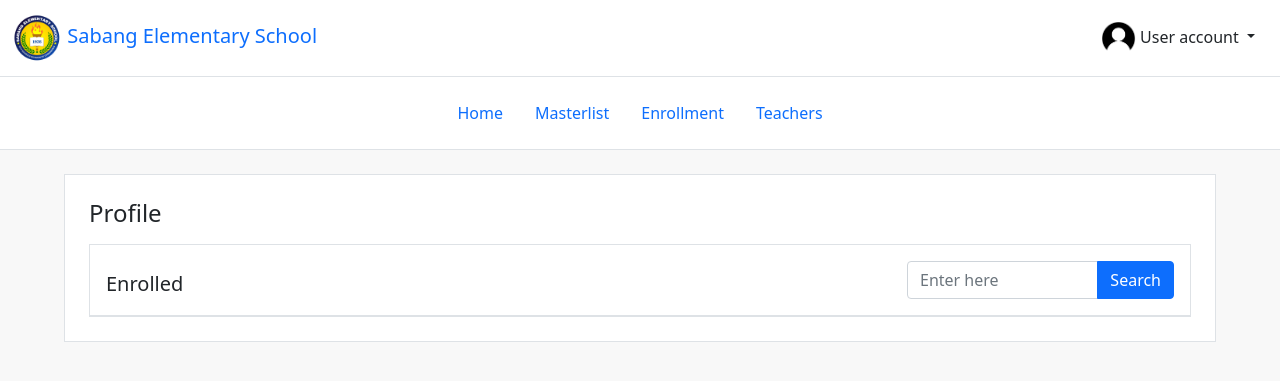
After one commit to justine-135/School-record-management-system, a PHP site: page /student_informations.php in a window 1280 px wide. The commit adds this page. Shown: the top 381 px of the page. Run offline with PHP 8.4, Linux system fonts and the light colour scheme.

Commit message:
second commit

```diff
--- a/classes/Database/dbh.class.php
+++ b/classes/Database/dbh.class.php
@@ -4,8 +4,8 @@ class Dbh
 {
     private $host = "localhost";
     private $user = "root";
-    // private $pwd = "sabangesICT2022";
-    private $pwd = "";
+    private $pwd = "sabangesICT2022";
+    // private $pwd = "";
     private $dbName = "sabanges_record_system";
 
     protected function connection()
--- a/classes/Views/student.class.php
+++ b/classes/Views/student.class.php
@@ -27,11 +27,11 @@ class StudentView extends \Models\Student{
                 foreach ($results as $row) {
             ?>
                 <tr>
-                    <th scope="row"><?php echo $row['id'] ?></th>
-                    <td><?php echo $row['lrn'] ?></td>
-                    <td><?php echo strtoupper($row['surname']) . ', ' . strtoupper($row['first_name']) . ' ' . strtoupper($row['middle_name'])  ?></td>
-                    <td><?php echo $row['enrolled_at'] ?></td>
-                    <td><?php echo $row['gender'] ?></td>
+                    <th scope="row"><?= $row['id'] ?></th>
+                    <td><?= $row['lrn'] ?></td>
+                    <td><?= strtoupper($row['surname']) . ', ' . strtoupper($row['first_name']) . ' ' . strtoupper($row['middle_name'])  ?></td>
+                    <td><?= $row['enrolled_at'] ?></td>
+                    <td><?= $row['gender'] ?></td>
                     <td>4</td>
                     <td>Rose</td>
                     <td>Daryl</td>
@@ -50,10 +50,13 @@ class StudentView extends \Models\Student{
                         </a>
 
                         <ul class="dropdown-menu" aria-labelledby="dropdownMenuLink">
-                        <li><a class="dropdown-item" href="#">Informations</a></li>
-                        <li><a class="dropdown-item" href="#">Subjects</a></li>
-                        <li><a class="dropdown-item" href="#">Grades</a></li>
-                        <li><a class="dropdown-item" href="#">Delete</a></li>
+                            <form action="/sabanges/includes/student_view.inc.php" method="post" enctype="multipart/form-data">
+                                <input type="text" name="id" id="id" value="<?= $row['id'] ?>" hidden>
+                                <li><input class="dropdown-item" type="submit" value="Informations" name="informations"></li>
+                                <li><a class="dropdown-item" href="#">Subjects</a></li>
+                                <li><a class="dropdown-item" href="#">Grades</a></li>
+                                <li><a class="dropdown-item" href="#">Delete</a></li>
+                            </form>
                         </ul>
                     </div>
                     </td>
@@ -78,3 +81,32 @@ class StudentView extends \Models\Student{
 
     }
 }
+
+class StudentInformationView extends \Models\Student{
+    public function initSingleIndex(){
+        ?>
+        <main class="container-fluid w-90 border mt-4 p-4 bg-white">
+        <h4 class="">Profile</h4>
+        <div class="border mt-3">
+            <div>
+            <div class="d-flex justify-content-between align-items-center pt-3 px-3 border-bottom">
+                <h5>Enrolled</h5>
+                <form class="input-group mb-3 w-25" action="">
+                    <input type="text" class="form-control" placeholder="Enter here" />
+                    <button
+                    class="btn btn-primary"
+                    id="button-addon2"
+                    type="submit"
+                    >
+                    Search
+                    </button>
+                </form>
+            </div>
+            </div>
+            <div class="table-responsive">
+            </div>
+        </div>
+        </main>
+        <?php
+    }
+}
--- a/includes/student_view.inc.php
+++ b/includes/student_view.inc.php
@@ -1,8 +1,13 @@
 <?php
-require './classes/Views/student.class.php';
+include_once $_SERVER['DOCUMENT_ROOT'].'/sabanges/classes/Views/student.class.php';
 
 use Views\StudentView;
+use Views\StudentInformationView;
 
-$obj = new StudentView();
-$obj->initIndex();
-?>
+$id;
+
+isset($_POST['id']) ? $id = $_POST['id'] : "";
+isset($_POST['informations']) ? header('Location: ../student_informations.php') : '';
+
+$view === "masterlist" ? $obj = new StudentView() : (($view === "student_information") ? $obj = new StudentInformationView() : "");
+$view === "masterlist" ? $obj->initIndex() : (($view === "student_information") ? $obj->initSingleIndex() : "");
--- /dev/null
+++ b/partials/nav.php
@@ -0,0 +1,14 @@
+<ul class="nav nav-pills justify-content-center bg-white border-bottom p-3">
+  <li class="nav-item">
+    <a class="nav-link <?= $header === "/" ? "active" : "" ?>" aria-current="page" href="index.php">Home</a>
+  </li>
+  <li class="nav-item">
+    <a class="nav-link <?= $header === "/masterlist" ? "active" : "" ?>" href="masterlist.php">Masterlist</a>
+  </li>
+  <li class="nav-item">
+    <a class="nav-link <?= $header === "/enrollment" ? "active" : "" ?>" href="enrollment.php">Enrollment</a>
+  </li>
+  <li class="nav-item">
+    <a class="nav-link <?= $header === "/teachers" ? "active" : "" ?>" href="teachers.php">Teachers</a>
+  </li>
+</ul>
--- /dev/null
+++ b/student_informations.php
@@ -0,0 +1,8 @@
+<?php include "partials/header.php"; ?>
+
+<?php $header = "/student_information"; ?>
+<?php $view="student_information"; ?>
+
+<?php include "partials/nav.php"; ?>
+
+<?php include "includes/student_view.inc.php"; ?>
```
Also changed, not shown: enrollment.php (+4 -15 lines), index.php (+6 -18 lines), masterlist.php (+6 -16 lines), partials/header.php (renamed from header.php).
